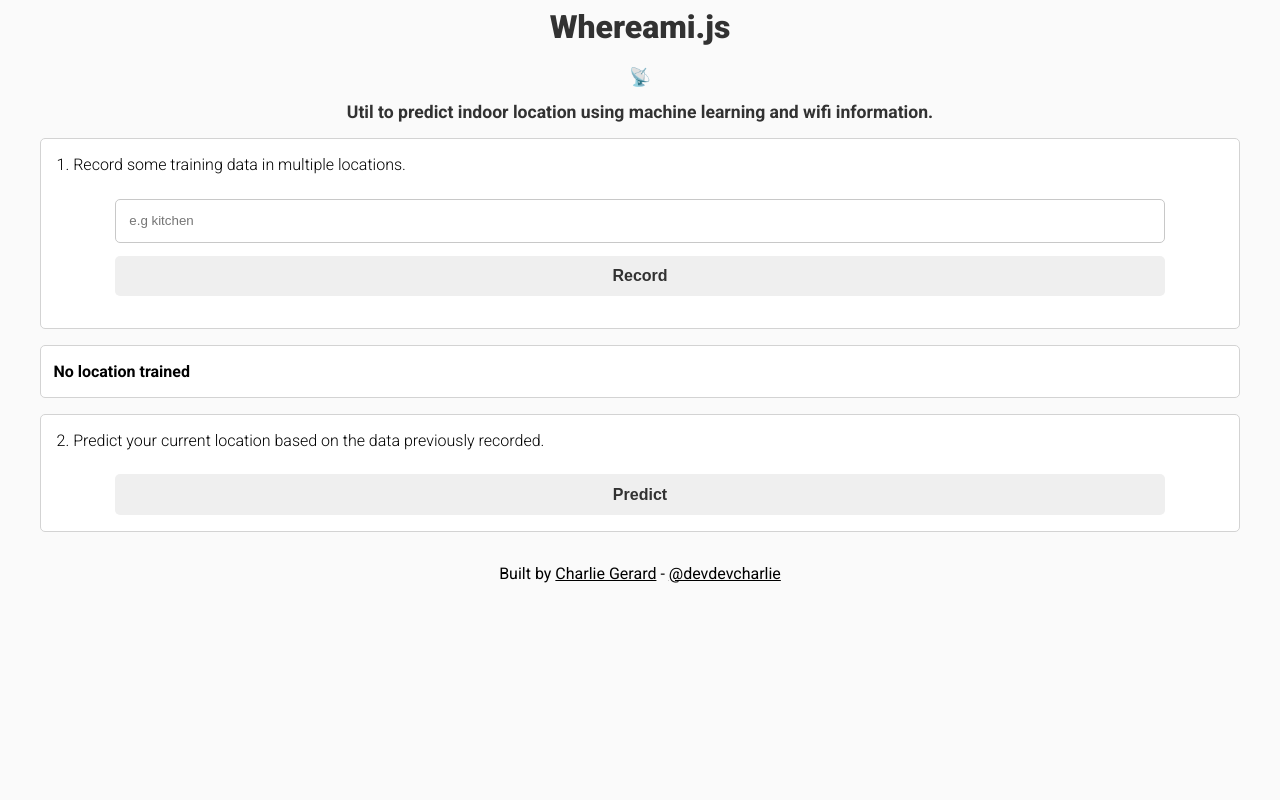
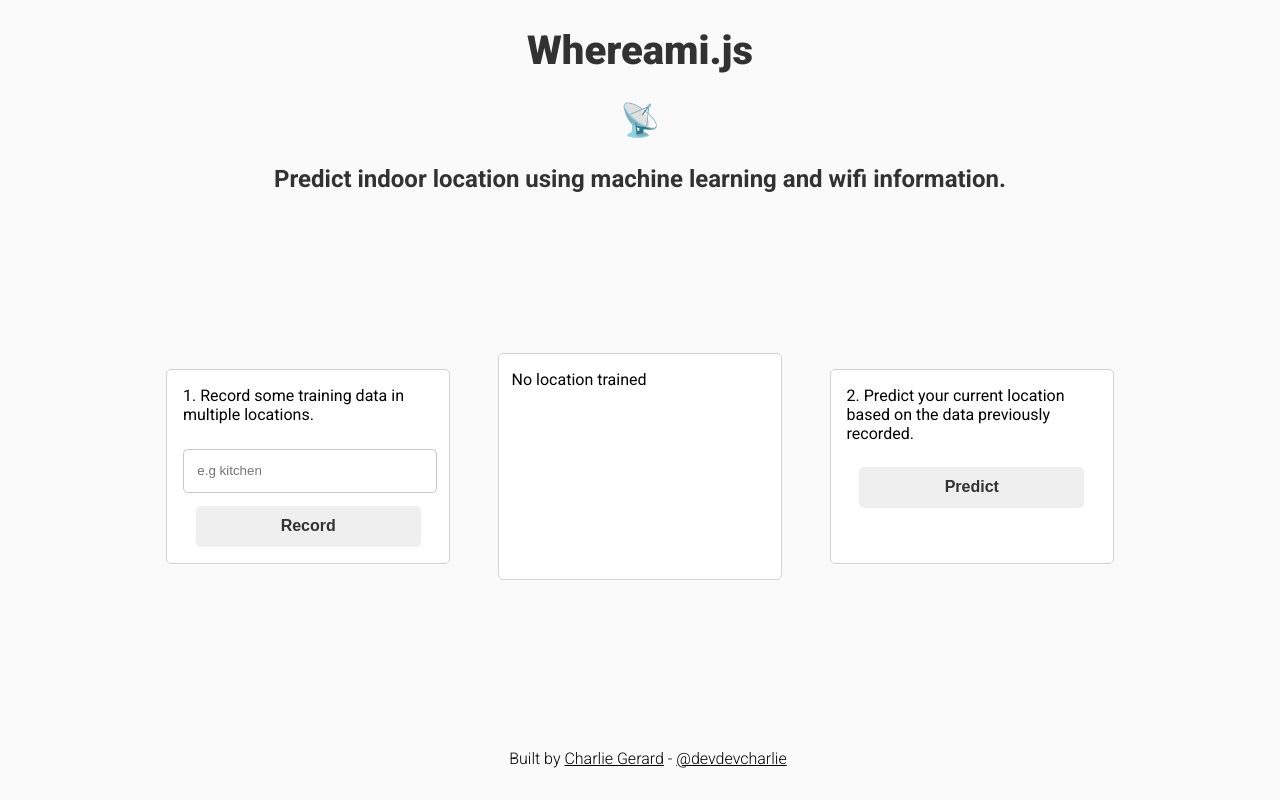
Before and after one commit to charliegerard/whereami.js, a website: page demo/index.html in a window 1280 px wide. Drawn offline with Linux system fonts and the light colour scheme.

Commit message:
update index.html

```diff
--- a/demo/index.html
+++ b/demo/index.html
@@ -1,12 +1,21 @@
+<!DOCTYPE html>
 <html lang="en">
   <head>
     <meta charset="UTF-8" />
     <meta name="viewport" content="width=device-width, initial-scale=1.0" />
+    <meta property="og:title" content="Whereami.js" />
+    <meta
+      property="og:description"
+      content="Predict indoor location using machine learning and wifi information"
+    />
+    <meta property="og:image" content="" />
+    <meta property="og:url" content="" />
+    <meta name="twitter:card" content="summary_large_image" />
     <title>Whereami.js demo</title>
     <link rel="stylesheet" href="styles.css" />
     <link rel="preconnect" href="https://fonts.gstatic.com" />
     <link
-      href="https://fonts.googleapis.com/css2?family=Roboto:wght@100;300;400;500;700;900&display=swap"
+      href="https://fonts.googleapis.com/css2?family=Roboto:wght@300;400;700;900&display=swap"
       rel="stylesheet"
     />
   </head>
@@ -15,12 +24,11 @@
       <h1>Whereami.js</h1>
       <h2>📡</h2>
       <h2>
-        Util to predict indoor location using machine learning and wifi
-        information.
+        Predict indoor location using machine learning and wifi information.
       </h2>
+      <section class="container">
         <section class="training">
           <p>1. Record some training data in multiple locations.</p>
-
           <form>
             <label for="location" class="visuallyhidden">Location: </label>
             <input
@@ -47,6 +55,7 @@
           <button class="predict">Predict</button>
           <p class="prediction-output"></p>
         </section>
+      </section>
     </main>
 
     <footer>
--- a/demo/styles.css
+++ b/demo/styles.css
@@ -37,7 +37,7 @@ h3 {
 .training p,
 .predicting p {
   margin: 0 0 1.5em 0;
-  font-weight: 300;
+  font-weight: 400;
 }
 
 input {
@@ -81,12 +81,14 @@ button,
 
 .training-samples h3 {
   padding: 0 0.8em;
+  font-weight: 400;
 }
 
 .training-samples p {
   margin: 0.2em 0;
   padding: 0.8em;
   text-transform: capitalize;
+  font-weight: 300;
 }
 
 .training-samples p:nth-child(even) {
@@ -106,16 +108,18 @@ button,
   width: 1px;
 }
 
-.prediction-output {
+.predicting .prediction-output {
   font-weight: 700;
   text-align: center;
   font-size: 1.5em;
   display: none;
+  margin-top: 1em;
 }
 
 footer {
   text-align: center;
   margin-bottom: 1em;
+  font-weight: 300;
 }
 
 footer a {
@@ -133,3 +137,38 @@ footer a {
     opacity: 1;
   }
 }
+
+@media (min-width: 750px) {
+  .container {
+    display: grid;
+    width: 100%;
+    justify-content: space-between;
+    grid-template-columns: 30% 30% 30%;
+    margin-top: 10em;
+  }
+
+  h1 {
+    font-size: 2.5em;
+  }
+
+  h2:nth-of-type(1) {
+    font-size: 2em;
+  }
+
+  h2:nth-of-type(2) {
+    font-size: 1.5em;
+  }
+
+  footer {
+    position: absolute;
+    bottom: 1em;
+    width: 100%;
+  }
+}
+
+@media (min-width: 1200px) {
+  main {
+    width: 75%;
+    max-width: 1500px;
+  }
+}
```
Lines whose indentation alone changed are shown as unchanged.
